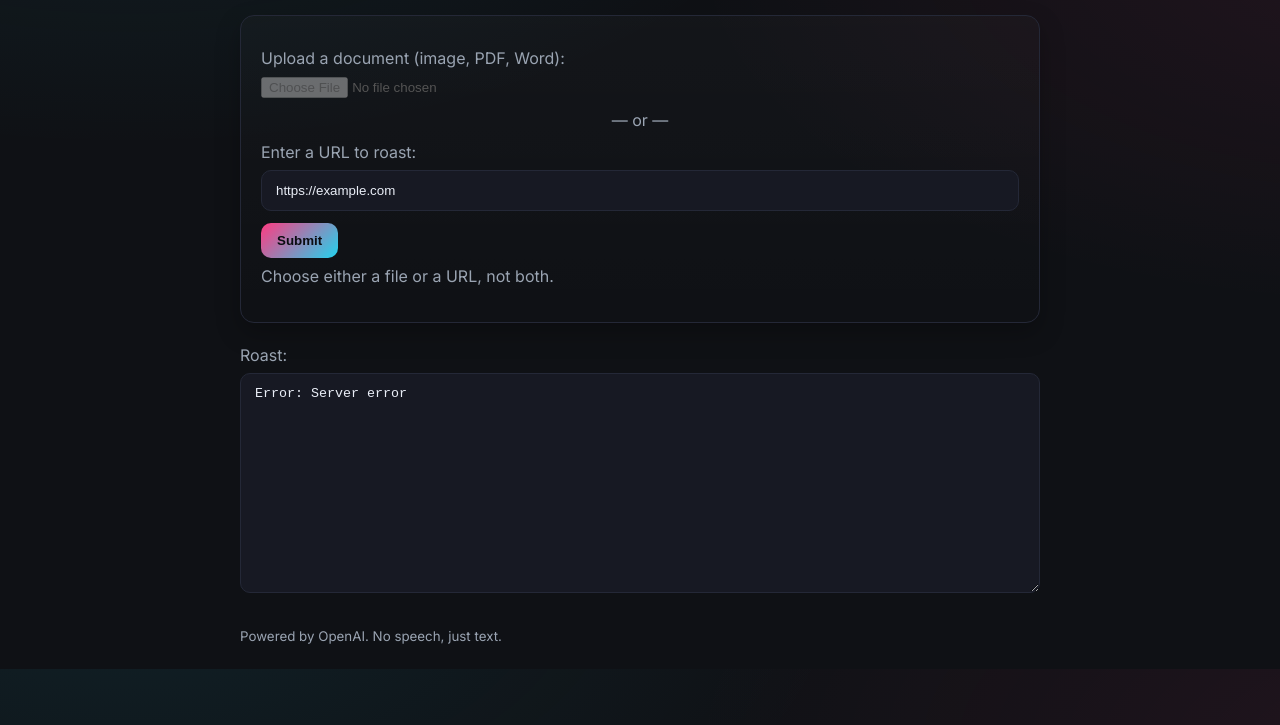
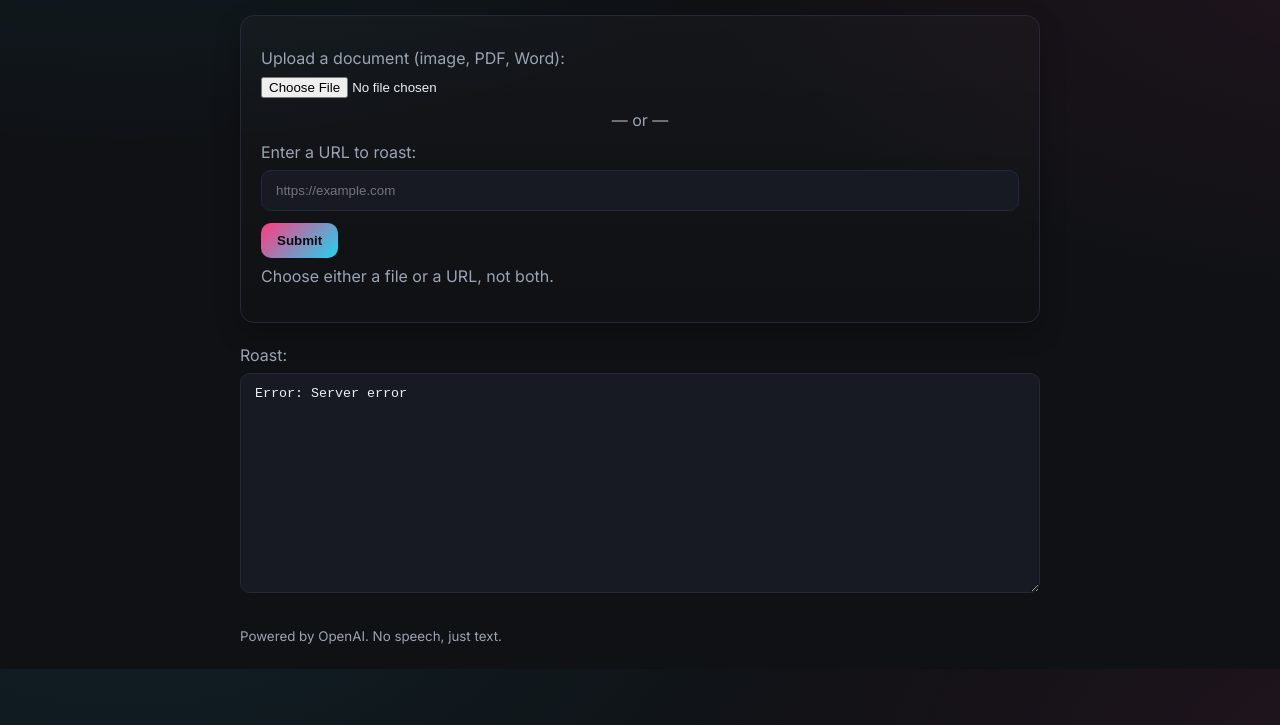
Before and after one commit to aeromax/snarkifier, a website: page public/index.html in a window 1280 px wide. Both pictures are taken after typing "https://example.com" into the empty fields and a click on the button "Submit". Shown: the part 131-856 px from the top of the page. Drawn offline with Linux system fonts and the light colour scheme; no server answers.

Commit message:
Initial working commit

```diff
--- a/public/app.js
+++ b/public/app.js
@@ -3,19 +3,31 @@ const fileInput = document.getElementById('file')
 const urlInput = document.getElementById('url')
 const output = document.getElementById('output')
 const submitBtn = document.getElementById('submit')
+const fileField = document.getElementById('file-field')
+const urlField = document.getElementById('url-field')
 
 function enforceMutualExclusion() {
-  if (fileInput.files.length > 0) {
+  const hasFile = fileInput.files.length > 0
+  const hasUrl = urlInput.value.trim().length > 0
+
+  // If a file is uploaded, disable and dim the URL field
+  if (hasFile) {
     urlInput.value = ''
     urlInput.disabled = true
+    urlField.classList.add('is-disabled')
   } else {
     urlInput.disabled = false
+    urlField.classList.remove('is-disabled')
   }
-  if (urlInput.value.trim().length > 0) {
+
+  // If typing in URL, reset/disable/dim the file field
+  if (hasUrl) {
     fileInput.value = ''
     fileInput.disabled = true
+    fileField.classList.add('is-disabled')
   } else {
     fileInput.disabled = false
+    fileField.classList.remove('is-disabled')
   }
 }
 
@@ -39,6 +51,10 @@ form.addEventListener('submit', async (e) => {
     if (hasFile) fd.append('file', fileInput.files[0])
     if (hasUrl) fd.append('url', urlInput.value.trim())
 
+    // Reset the form immediately after pressing submit (per requirement)
+    form.reset()
+    enforceMutualExclusion()
+
     const res = await fetch('/api/snarkify', { method: 'POST', body: fd })
     if (!res.ok) {
       const err = await res.json().catch(() => ({}))
@@ -52,3 +68,6 @@ form.addEventListener('submit', async (e) => {
     submitBtn.disabled = false
   }
 })
+
+// Initialize state on load
+enforceMutualExclusion()
--- a/public/index.html
+++ b/public/index.html
@@ -17,12 +17,12 @@
       </header>
       <section class="panel">
         <form id="snark-form">
-          <div class="field">
+          <div class="field" id="file-field">
             <label for="file">Upload a document (image, PDF, Word):</label>
             <input id="file" name="file" type="file" accept="image/*,.pdf,.doc,.docx" />
           </div>
           <div class="or">— or —</div>
-          <div class="field">
+          <div class="field" id="url-field">
             <label for="url">Enter a URL to roast:</label>
             <input id="url" name="url" type="url" placeholder="https://example.com" />
           </div>
--- a/public/styles.css
+++ b/public/styles.css
@@ -60,6 +60,12 @@ header h1 {
 
 .or { text-align: center; color: var(--muted); margin: 8px 0; }
 
+/* Dimming and interactivity lock for mutually exclusive sections */
+.field.is-disabled {
+  opacity: 0.5;
+  pointer-events: none;
+}
+
 .actions { display: flex; gap: 12px; margin-top: 10px; }
 button {
   background: linear-gradient(135deg, var(--accent), var(--accent-2));
```
Also changed, not shown: 1 other file.
